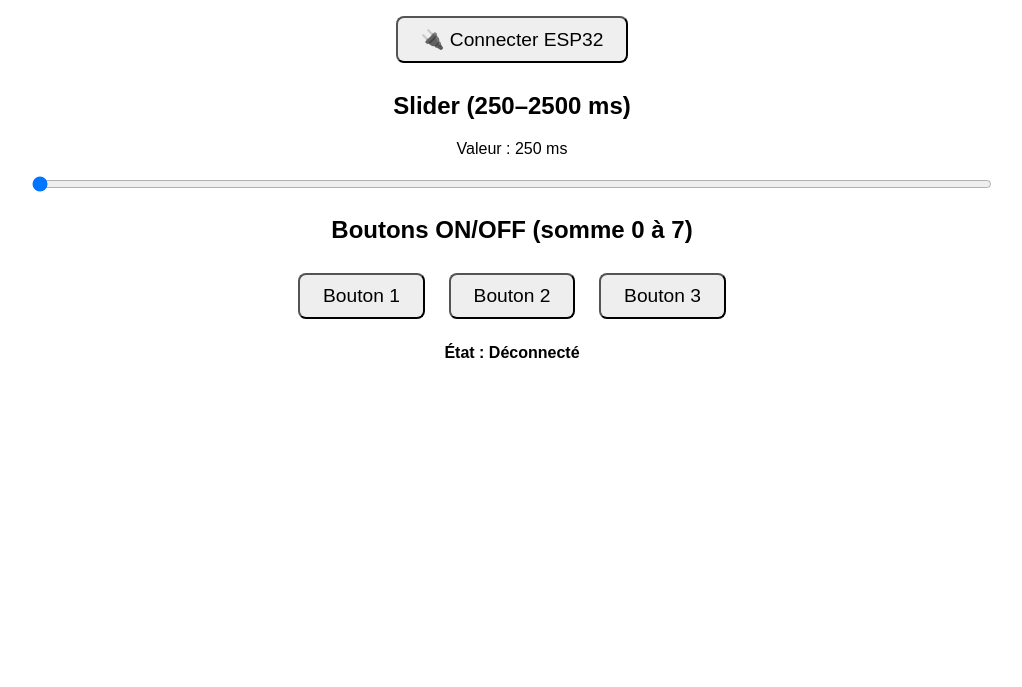
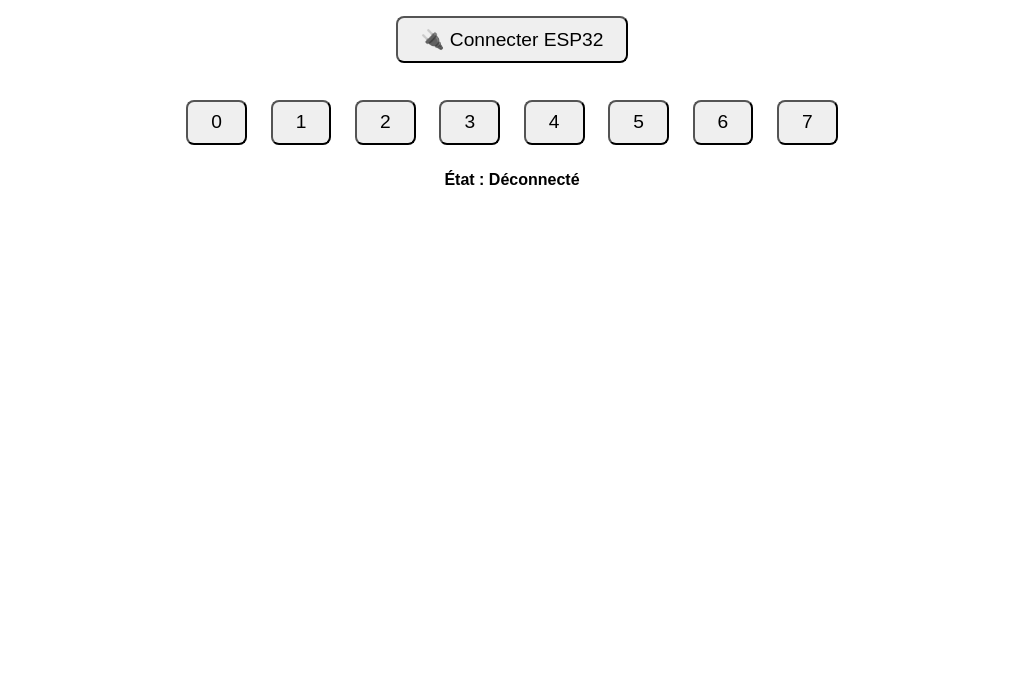
Before and after one commit to xinguHub/mon-projet-bluetooth, a plain HTML site: page index.html in a window 1280 px wide. Shown: the part 113-800 px from the top of the page, without its empty margins (128-1150 px from the left). Drawn offline with Linux system fonts and the light colour scheme.

Commit message:
Update index.html

```diff
--- a/index.html
+++ b/index.html
@@ -9,21 +9,11 @@
       text-align: center;
       padding: 2em;
     }
-    input[type=range] {
-      width: 80%;
-    }
     button {
       font-size: 1.2em;
       margin: 0.5em;
       padding: 0.5em 1.2em;
       border-radius: 8px;
-    }
-    .toggle {
-      background-color: #eee;
-    }
-    .toggle.active {
-      background-color : #4CAF50;
-      color: white;
     }
     #status {
       margin-top: 1em;
@@ -32,30 +22,25 @@
   </style>
 </head>
 <body>
+  <h1>Contrôle ESP32 via Bluetooth</h1>
 
-  <h1>Contrôle ESP32 via BLE</h1>
+  <button onclick="connect()">🔌 Connecter ESP32</button><br><br>
 
-  <button onclick="connect()">🔌 Connecter ESP32</button>
-
-  <h2>Slider (250–2500 ms)</h2>
-  <p>Valeur : <span id="sliderValue">250</span> ms</p>
-  <input type="range" id="slider" min="250" max="2500" step="50" value="250"
-         oninput="updateSlider(this.value)" onchange="sendSlider(this.value)">
-
-  <h2>Boutons ON/OFF (somme 0 à 7)</h2>
-  <div>
-    <button class="toggle" id="btn1" onclick="toggle(1)">Bouton 1</button>
-    <button class="toggle" id="btn2" onclick="toggle(2)">Bouton 2</button>
-    <button class="toggle" id="btn3" onclick="toggle(4)">Bouton 3</button>
+  <div id="buttons">
+    <button onclick="sendValue(0)">0</button>
+    <button onclick="sendValue(1)">1</button>
+    <button onclick="sendValue(2)">2</button>
+    <button onclick="sendValue(3)">3</button>
+    <button onclick="sendValue(4)">4</button>
+    <button onclick="sendValue(5)">5</button>
+    <button onclick="sendValue(6)">6</button>
+    <button onclick="sendValue(7)">7</button>
   </div>
 
   <p id="status">État : Déconnecté</p>
 
   <script>
-let device;
-let textCharac = null;
-let binaryCharac = null;
-let state = 0;
+    let device, characteristic;
 
     async function connect() {
       try {
@@ -64,24 +49,26 @@ async function connect() {
         });
         const server = await device.gatt.connect();
         const service = await server.getPrimaryService('12345678-1234-1234-1234-123456789abc');
-
-    // Caractéristique pour le texte (slider)
-    textCharac = await service.getCharacteristic('abcd1234-1a2b-3c4d-5e6f-abcdef123456');
-    // Caractéristique pour les boutons (0 à 7)
-    binaryCharac = await service.getCharacteristic('abcd1234-1a2b-3c4d-5e6f-1234567890ab');
-
+        characteristic = await service.getCharacteristic('abcd1234-1a2b-3c4d-5e6f-1234567890ab');
         document.getElementById("status").textContent = "État : Connecté à ESP32 ✅";
       } catch (error) {
         alert("Erreur de connexion : " + error);
       }
     }
 
-function updateSlider(val) {
-  document.getElementById("sliderValue").textContent = val;
+    async function sendValue(val) {
+      if (!characteristic) {
+        alert("Veuillez vous connecter d'abord.");
+        return;
       }
-
-async function sendSlider(val) {
-  if (!textCharac) return;
       try {
-    const encoder = new TextEncoder();
-    await textCharac.writ
+        const data = new Uint8Array([val]);
+        await characteristic.writeValue(data);
+        document.getElementById("status").textContent = "Envoyé : " + val;
+      } catch (error) {
+        alert("Erreur à l'envoi : " + error);
+      }
+    }
+  </script>
+</body>
+</html>
```
Lines whose indentation alone changed are shown as unchanged.
